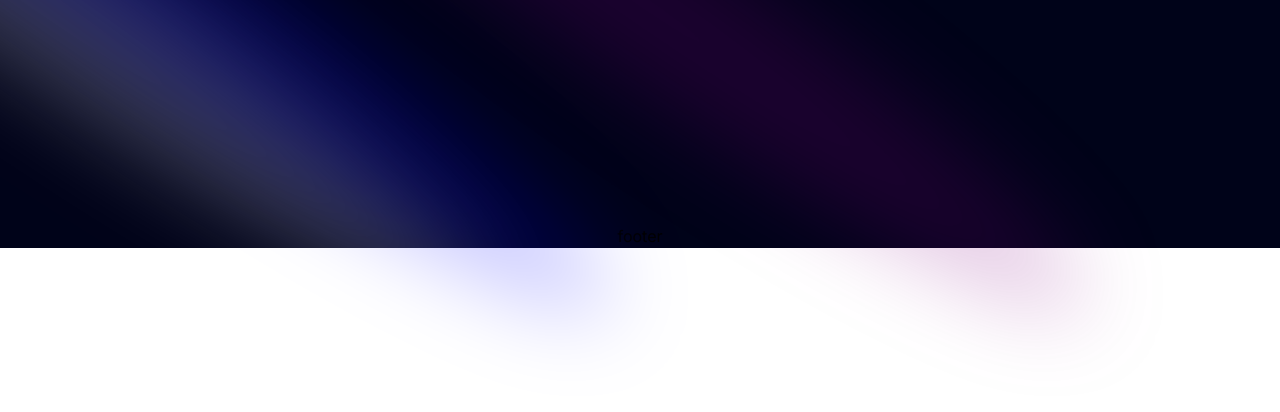
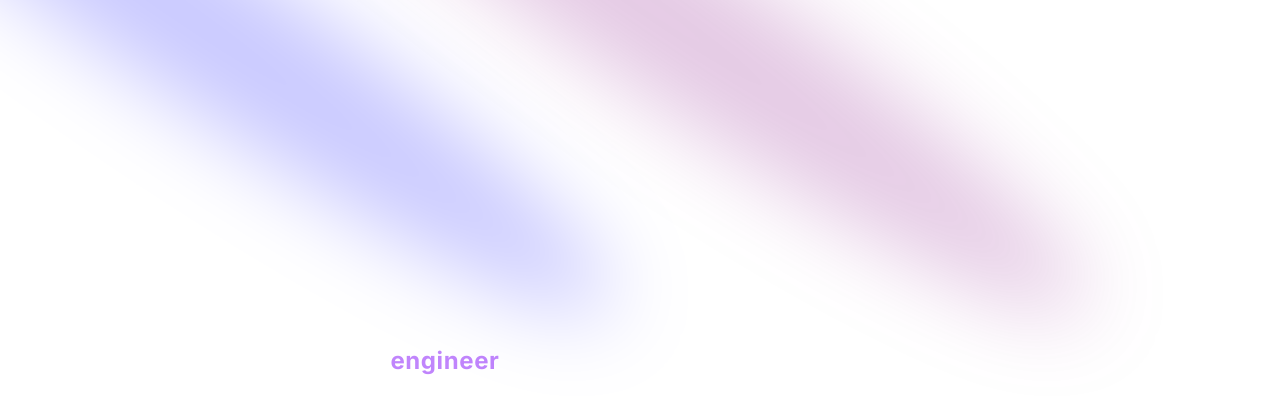
Before and after one commit to dagiStark/portfolio, a Next.js app: page / in a window 1280 px wide. Shown: the top 412 px of the page. Built offline with nearby package versions, Linux system fonts and the light colour scheme.

Commit message:
edited about page

```diff
--- a/app/layout.tsx
+++ b/app/layout.tsx
@@ -1,6 +1,7 @@
 import type { Metadata } from "next";
 import { Inter } from "next/font/google";
 import "./globals.css";
+import { ThemeProvider } from "@/components/ThemeProvider";
 
 const inter = Inter({ subsets: ["latin"] });
 
@@ -16,7 +17,18 @@ export default function RootLayout({
 }>) {
   return (
     <html lang="en">
-      <body className={inter.className}>{children}</body>
+      <body className={inter.className}>
+        <ThemeProvider
+          attribute="class"
+          defaultTheme="dark"
+          enableSystem
+          disableTransitionOnChange
+        >
+
+          {children}
+        </ThemeProvider>
+
+      </body>
     </html>
   );
 }
--- a/app/page.tsx
+++ b/app/page.tsx
@@ -1,10 +1,20 @@
 import About from "@/components/About";
 import Footer from "@/components/Footer";
+import { FloatingNav } from "@/components/ui/FloatingNavBar";
 import Image from "next/image";
 
 export default function Home() {
+
+  const navItems = [
+    {
+      name: "About",
+      link: "/"
+    }
+  ]
+
   return (
     <main className="relative bg-black-100 flex flex-col justify-center items-center mx-auto sm:px-10 px-5">
+      <FloatingNav navItems={navItems}/>
       <About />
       <Footer />
     </main>
--- a/components/About.tsx
+++ b/components/About.tsx
@@ -1,15 +1,49 @@
 import React from 'react'
 import { Spotlight } from './ui/SpotLight'
+import { TextGenerateEffect } from './ui/TextGenerateEffect'
 
 const About = () => {
   return (
-    <div className='pb-20 pt-36'>
-        <Spotlight className='-top-40 left-0 md:left-10 md:-top-20 h-screen' fill='white' />
-        <Spotlight className='-top-40 left-1/2 transform -translate-x-1/2 md:-top-20 h-screen' fill='purple' />
-        <Spotlight className='-top-40 left-full transform -translate-x-full md:left-auto md:right-10 md:-top-20 h-screen' fill='blue' />
+    <div id='about'>
+
+        <div className='pb-20 pt-36'>
+            <Spotlight className='-top-40 left-0 md:left-10 md:-top-20 h-screen' fill='white' />
+            <Spotlight className='-top-40 left-1/2 transform -translate-x-1/2 md:-top-20 h-screen' fill='purple' />
+            <Spotlight className='-top-40 left-full transform -translate-x-full md:left-auto md:right-10 md:-top-20 h-screen' fill='blue' />
+        </div>
+
+        <div className="h-screen w-full dark:bg-black-100 bg-white  dark:bg-grid-white/[0.03] bg-grid-black/[0.2] absolute top-0 left-0 flex items-center justify-center">
+            {/* Radial gradient for the container to give a faded look */}
+            <div className="absolute pointer-events-none inset-0 flex items-center justify-center dark:bg-black-100 bg-white [mask-image:radial-gradient(ellipse_at_center,transparent_20%,black)]" />
+        </div>
+
+        <div className='flex justify-center relative flex-col'>
+            <div className='max-w-[90vw] text-center'>
+                <h2 className='text-start mb-2 text-xl text-white'>Hi, my name is</h2>
+                <h1 className='text-4xl md:text-6xl font-bold text-white'>Dagim Gelaneh</h1>
+            </div>
+
+            <div className=' mt-2'>
+                <TextGenerateEffect
+                    className='text-2xl'
+                    words='I am a full-stack engineer'
+                />
+            </div>
+        </div>
+
+        <div className='relative mt-4 mb-4' >
+            <div className=''>
+                <h2 className='text-2xl mb-4'>My Background</h2>
+                <p>
+                    Lorem ipsum dolor, sit amet consectetur adipisicing elit. Quidem, ducimus.
+                    Omnis quisquam, quas atque, laudantium, <br /> qui nostrum dolor rerum temporibus
+                    veritatis ullam repellendus asperiores non itaque consequuntur
+                    maxime tempora in!
+                </p>
 
 
-
+            </div>
+        </div>
     </div>
   )
 }
--- a/components/Footer.tsx
+++ b/components/Footer.tsx
@@ -2,7 +2,7 @@ import React from 'react'
 
 const Footer = () => {
   return (
-    <div>
+    <div className='text-4xl relative'>
       footer
     </div>
   )
--- /dev/null
+++ b/components/ThemeProvider.tsx
@@ -0,0 +1,9 @@
+"use client"
+
+import * as React from "react"
+import { ThemeProvider as NextThemesProvider } from "next-themes"
+import { type ThemeProviderProps } from "next-themes/dist/types"
+
+export function ThemeProvider({ children, ...props }: ThemeProviderProps) {
+  return <NextThemesProvider {...props}>{children}</NextThemesProvider>
+}
--- /dev/null
+++ b/components/ui/FloatingNavBar.tsx
@@ -0,0 +1,82 @@
+"use client";
+import React, { useState } from "react";
+import {
+  motion,
+  AnimatePresence,
+  useScroll,
+  useMotionValueEvent,
+} from "framer-motion";
+import { cn } from "@/lib/utils";
+import Link from "next/link";
+
+export const FloatingNav = ({
+  navItems,
+  className,
+}: {
+  navItems: {
+    name: string;
+    link: string;
+    icon?: JSX.Element;
+  }[];
+  className?: string;
+}) => {
+  const { scrollYProgress } = useScroll();
+
+  const [visible, setVisible] = useState(false);
+
+  useMotionValueEvent(scrollYProgress, "change", (current) => {
+    // Check if current is not undefined and is a number
+    if (typeof current === "number") {
+      let direction = current! - scrollYProgress.getPrevious()!;
+
+      if (scrollYProgress.get() < 0.05) {
+        setVisible(false);
+      } else {
+        if (direction < 0) {
+          setVisible(true);
+        } else {
+          setVisible(false);
+        }
+      }
+    }
+  });
+
+  return (
+    <AnimatePresence mode="wait">
+      <motion.div
+        initial={{
+          opacity: 1,
+          y: -100,
+        }}
+        animate={{
+          y: visible ? 0 : -100,
+          opacity: visible ? 1 : 0,
+        }}
+        transition={{
+          duration: 0.2,
+        }}
+        className={cn(
+          "flex max-w-fit  fixed top-10 inset-x-0 mx-auto border border-transparent dark:border-white/[0.2] rounded-full dark:bg-black bg-white shadow-[0px_2px_3px_-1px_rgba(0,0,0,0.1),0px_1px_0px_0px_rgba(25,28,33,0.02),0px_0px_0px_1px_rgba(25,28,33,0.08)] z-[5000] pr-2 pl-8 py-2  items-center justify-center space-x-4",
+          className
+        )}
+      >
+        {navItems.map((navItem: any, idx: number) => (
+          <Link
+            key={`link=${idx}`}
+            href={navItem.link}
+            className={cn(
+              "relative dark:text-neutral-50 items-center flex space-x-1 text-neutral-600 dark:hover:text-neutral-300 hover:text-neutral-500"
+            )}
+          >
+            <span className="block sm:hidden">{navItem.icon}</span>
+            <span className="hidden sm:block text-sm">{navItem.name}</span>
+          </Link>
+        ))}
+        <button className="border text-sm font-medium relative border-neutral-200 dark:border-white/[0.2] text-black dark:text-white px-4 py-2 rounded-full">
+          <span>Login</span>
+          <span className="absolute inset-x-0 w-1/2 mx-auto -bottom-px bg-gradient-to-r from-transparent via-blue-500 to-transparent  h-px" />
+        </button>
+      </motion.div>
+    </AnimatePresence>
+  );
+};
--- /dev/null
+++ b/components/ui/TextGenerateEffect.tsx
@@ -0,0 +1,54 @@
+"use client";
+import { useEffect } from "react";
+import { motion, stagger, useAnimate } from "framer-motion";
+import { cn } from "@/lib/utils";
+
+export const TextGenerateEffect = ({
+  words,
+  className,
+}: {
+  words: string;
+  className?: string;
+}) => {
+  const [scope, animate] = useAnimate();
+  let wordsArray = words.split(" ");
+  useEffect(() => {
+    animate(
+      "span",
+      {
+        opacity: 1,
+      },
+      {
+        duration: 2,
+        delay: stagger(0.2),
+      }
+    );
+  }, [scope.current]);
+
+  const renderWords = () => {
+    return (
+      <motion.div ref={scope}>
+        {wordsArray.map((word, idx) => {
+          return (
+            <motion.span
+              key={word + idx}
+              className={` opacity-0 ${idx > 3 ? 'text-purple-400' : 'text-white'}`}
+            >
+              {word}{" "}
+            </motion.span>
+          );
+        })}
+      </motion.div>
+    );
+  };
+
+  return (
+    <div className={cn("font-bold", className)}>
+      <div className="mt-4">
+        <div className=" dark:text-white text-black text-2xl leading-snug tracking-wide">
+          {renderWords()}
+        </div>
+      </div>
+    </div>
+  );
+};
--- a/package.json
+++ b/package.json
@@ -11,7 +11,9 @@
   "dependencies": {
     "clsx": "^2.1.1",
     "framer-motion": "^11.3.2",
+    "mini-svg-data-uri": "^1.4.4",
     "next": "14.2.5",
+    "next-themes": "^0.3.0",
     "react": "^18",
     "react-dom": "^18",
     "tailwind-merge": "^2.4.0"
--- a/tailwind.config.ts
+++ b/tailwind.config.ts
@@ -1,4 +1,12 @@
 import type { Config } from "tailwindcss";
+
+
+const svgToDataUri = require("mini-svg-data-uri");
+
+const colors = require("tailwindcss/colors");
+const {
+  default: flattenColorPalette,
+} = require("tailwindcss/lib/util/flattenColorPalette");
 
 const config: Config = {
   content: [
@@ -36,6 +44,43 @@ const config: Config = {
       },
     },
   },
-  plugins: [],
+  plugins: [
+    addVariablesForColors,
+    function ({ matchUtilities, theme }: any) {
+      matchUtilities(
+        {
+          "bg-grid": (value: any) => ({
+            backgroundImage: `url("${svgToDataUri(
+              `<svg xmlns="http://www.w3.org/2000/svg" viewBox="0 0 32 32" width="32" height="32" fill="none" stroke="${value}"><path d="M0 .5H31.5V32"/></svg>`
+            )}")`,
+          }),
+          "bg-grid-small": (value: any) => ({
+            backgroundImage: `url("${svgToDataUri(
+              `<svg xmlns="http://www.w3.org/2000/svg" viewBox="0 0 32 32" width="8" height="8" fill="none" stroke="${value}"><path d="M0 .5H31.5V32"/></svg>`
+            )}")`,
+          }),
+          "bg-dot": (value: any) => ({
+            backgroundImage: `url("${svgToDataUri(
+              `<svg xmlns="http://www.w3.org/2000/svg" viewBox="0 0 32 32" width="16" height="16" fill="none"><circle fill="${value}" id="pattern-circle" cx="10" cy="10" r="1.6257413380501518"></circle></svg>`
+            )}")`,
+          }),
+        },
+        { values: flattenColorPalette(theme("backgroundColor")), type: "color" }
+      );
+    },
+  ],
 };
+
+
+function addVariablesForColors({ addBase, theme }: any) {
+  let allColors = flattenColorPalette(theme("colors"));
+  let newVars = Object.fromEntries(
+    Object.entries(allColors).map(([key, val]) => [`--${key}`, val])
+  );
+
+  addBase({
+    ":root": newVars,
+  });
+}
+
 export default config;
```
Also changed, not shown: 1 other file (tests, documents, lock files or other folders).
